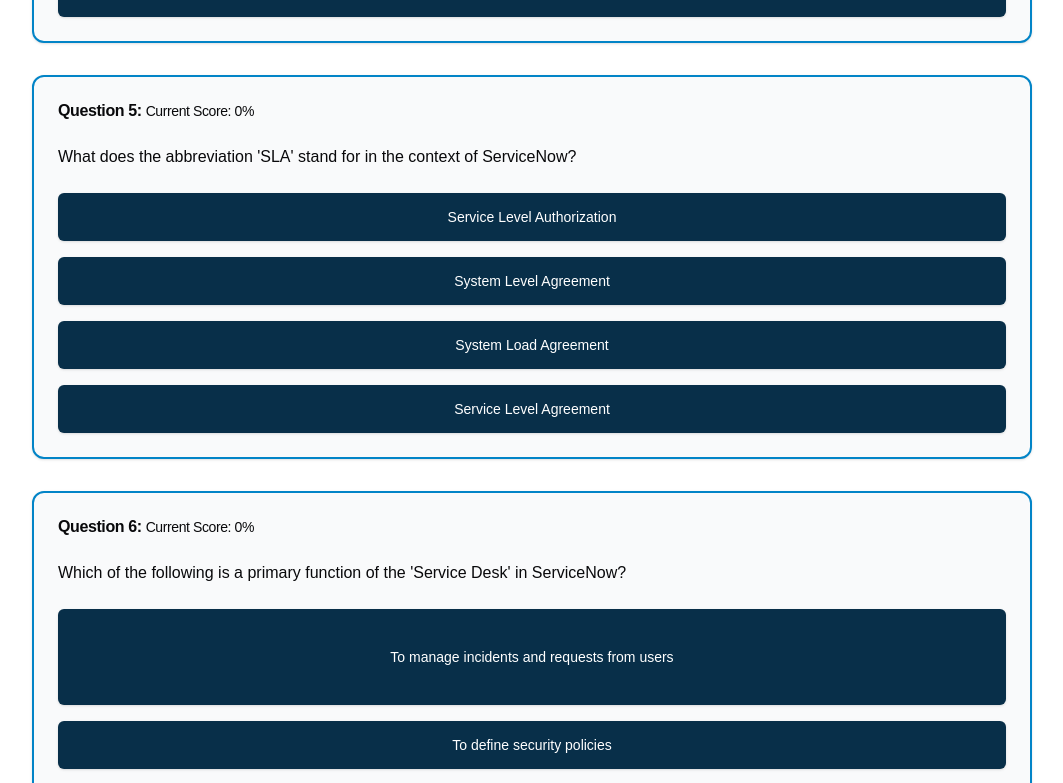
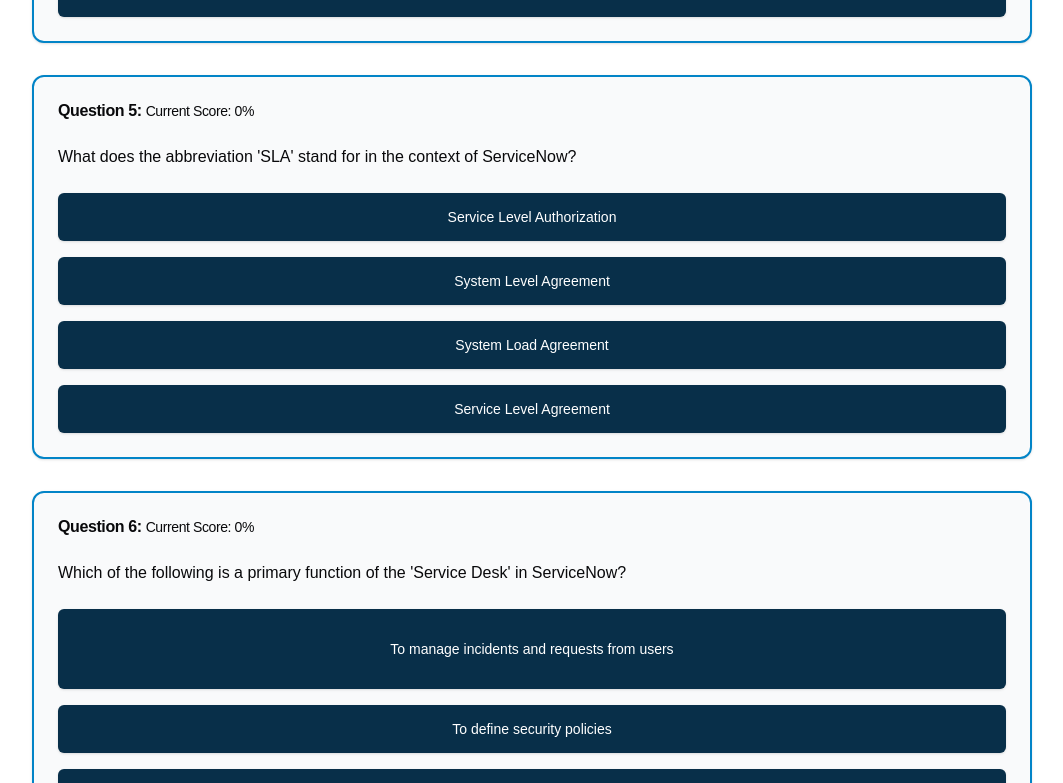
Before and after one commit to AzulaFire/csa-app, a Next.js app: page / in a window 1280 px wide. Shown: the part 2002-2785 px from the top of the page, without its empty margins (108-1171 px from the left). Built offline with nearby package versions, Linux system fonts and the light colour scheme.

Commit message:
Updated button heights

```diff
--- a/components/QuizCard.tsx
+++ b/components/QuizCard.tsx
@@ -111,8 +111,8 @@
             <Button
               variant='alternative'
               size='xl'
-              className={`${buttonClass} ${
-                option?.length > 40
+              className={`${buttonClass} max-sm:${
+                option?.length > 45
                   ? 'text-wrap h-24'
                   : option?.length > 30
                   ? 'text-wrap h-20'
```
